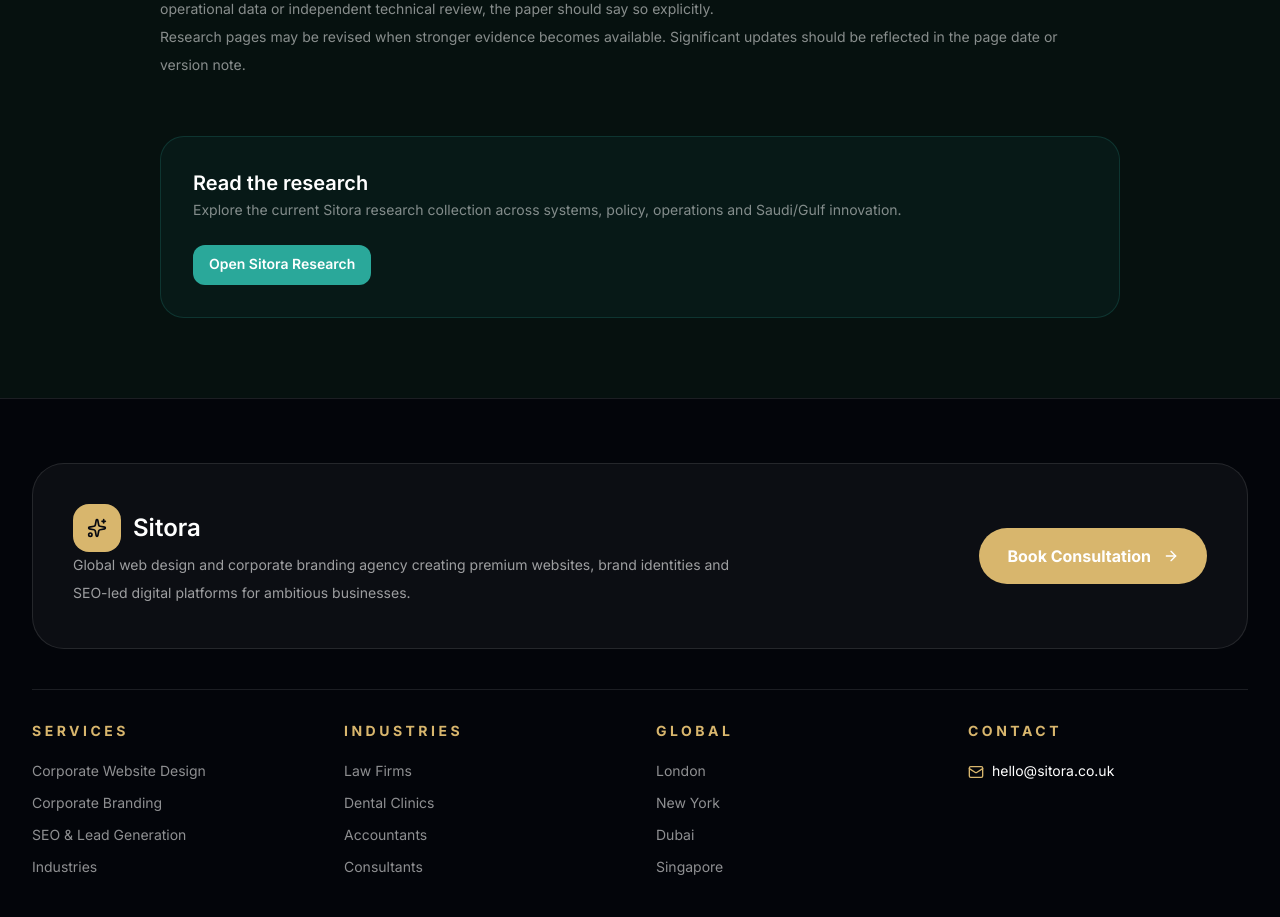
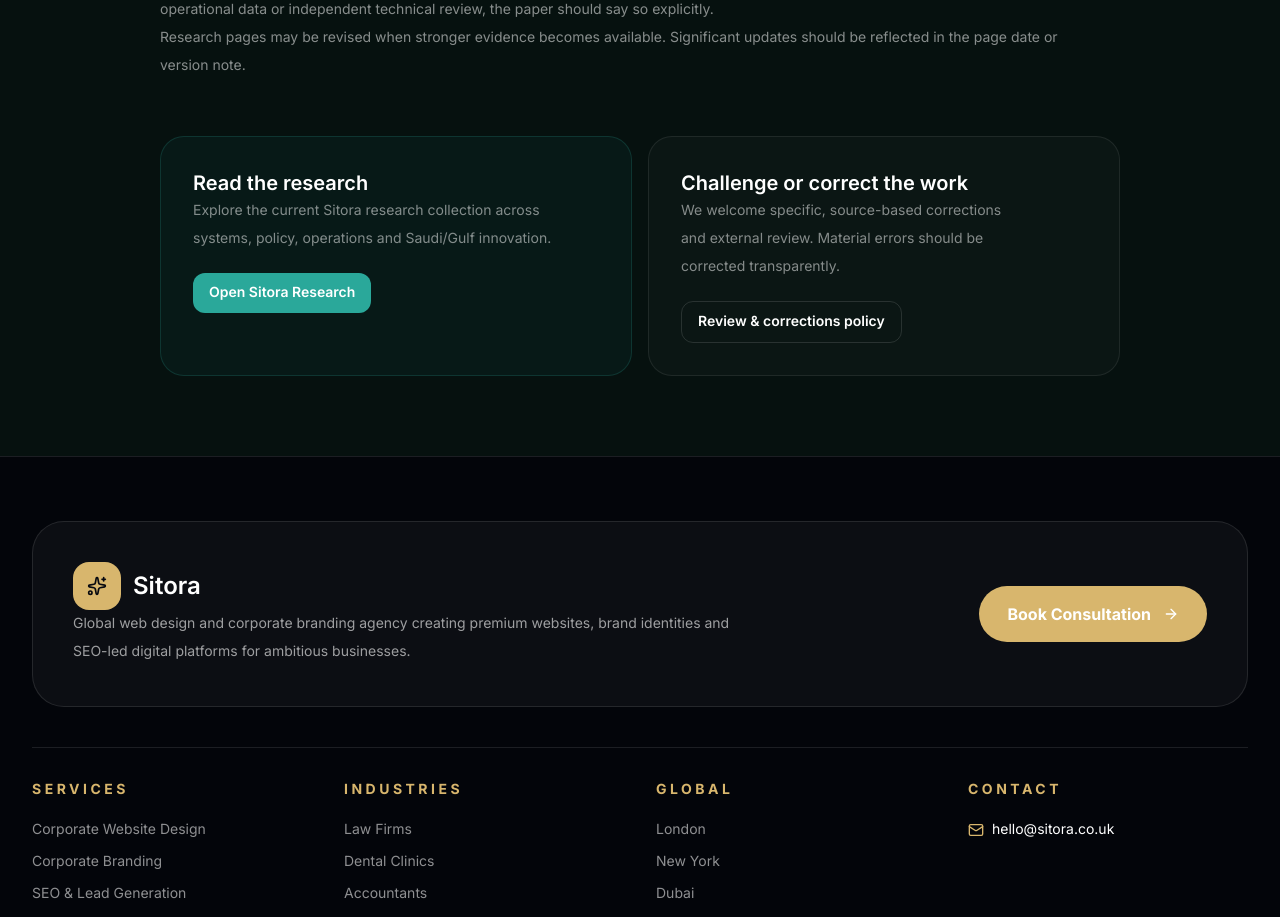
Before and after one commit to Nylon1/SitoraBrandingagency, a Next.js app: page /research/methodology in a window 1280 px wide. Shown: the part 1520-2437 px from the top of the page. Built offline with nearby package versions, Linux system fonts and the light colour scheme; a web font is replaced by a local one.

Commit message:
Link research methodology to corrections policy

```diff
--- a/app/research/methodology/page.tsx
+++ b/app/research/methodology/page.tsx
@@ -53,10 +53,17 @@ export default function ResearchMethodologyPage() {
           </div>
         </section>
 
-        <section className="mt-14 rounded-3xl border border-[#2aa89a]/20 bg-[#2aa89a]/[0.055] p-6 md:p-8">
-          <h2 className="text-xl font-semibold">Read the research</h2>
-          <p className="mt-3 text-sm leading-7 text-white/50">Explore the current Sitora research collection across systems, policy, operations and Saudi/Gulf innovation.</p>
-          <Link href="/research" className="mt-5 inline-flex rounded-xl bg-[#2aa89a] px-4 py-2.5 text-sm font-semibold text-[#04110f]">Open Sitora Research</Link>
+        <section className="mt-14 grid gap-4 md:grid-cols-2">
+          <div className="rounded-3xl border border-[#2aa89a]/20 bg-[#2aa89a]/[0.055] p-6 md:p-8">
+            <h2 className="text-xl font-semibold">Read the research</h2>
+            <p className="mt-3 text-sm leading-7 text-white/50">Explore the current Sitora research collection across systems, policy, operations and Saudi/Gulf innovation.</p>
+            <Link href="/research" className="mt-5 inline-flex rounded-xl bg-[#2aa89a] px-4 py-2.5 text-sm font-semibold text-[#04110f]">Open Sitora Research</Link>
+          </div>
+          <div className="rounded-3xl border border-white/[0.08] bg-white/[0.025] p-6 md:p-8">
+            <h2 className="text-xl font-semibold">Challenge or correct the work</h2>
+            <p className="mt-3 text-sm leading-7 text-white/50">We welcome specific, source-based corrections and external review. Material errors should be corrected transparently.</p>
+            <Link href="/research/review-and-corrections" className="mt-5 inline-flex rounded-xl border border-white/12 px-4 py-2.5 text-sm font-semibold text-white/75">Review & corrections policy</Link>
+          </div>
         </section>
       </section>
     </main>
```
